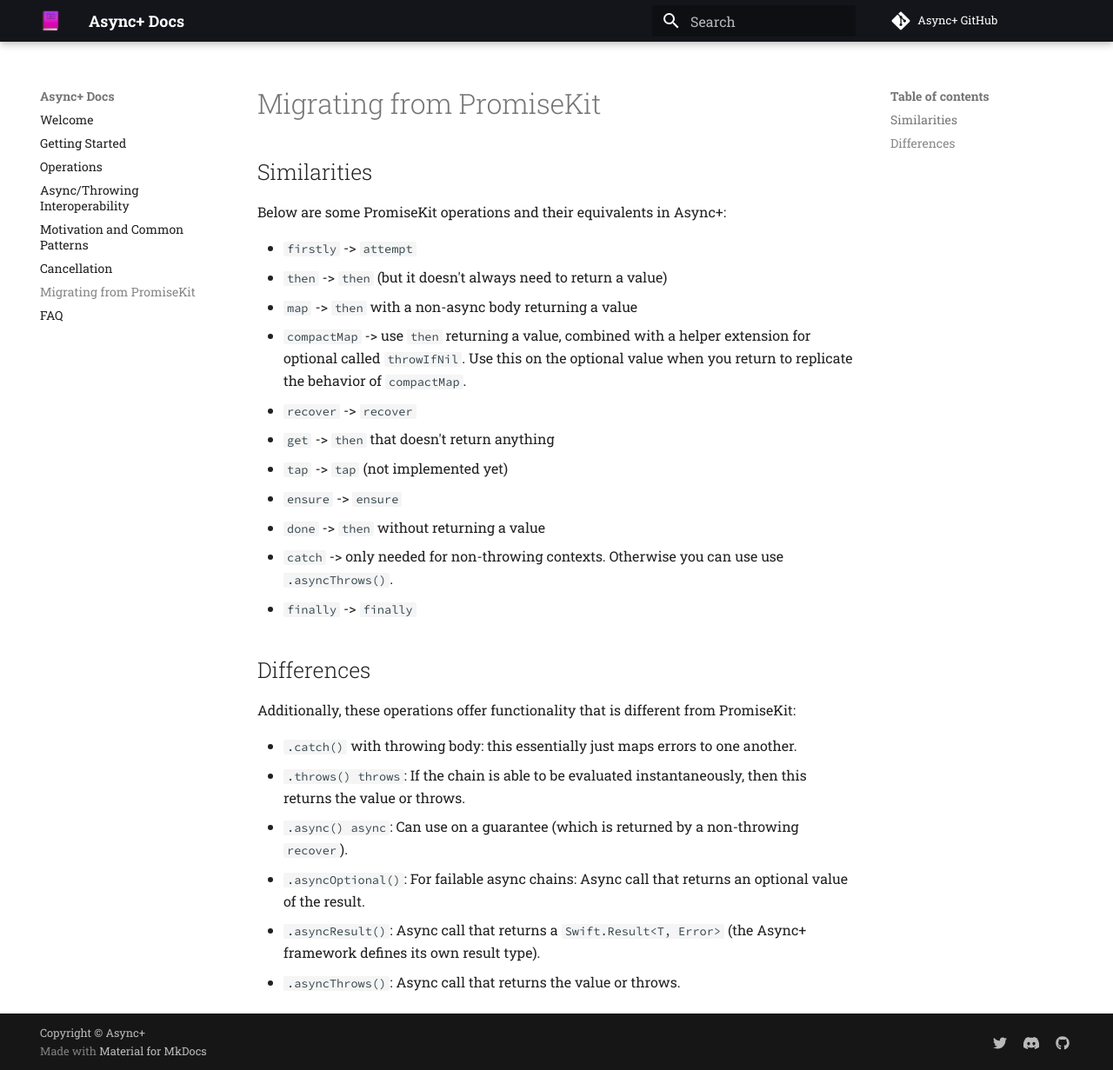
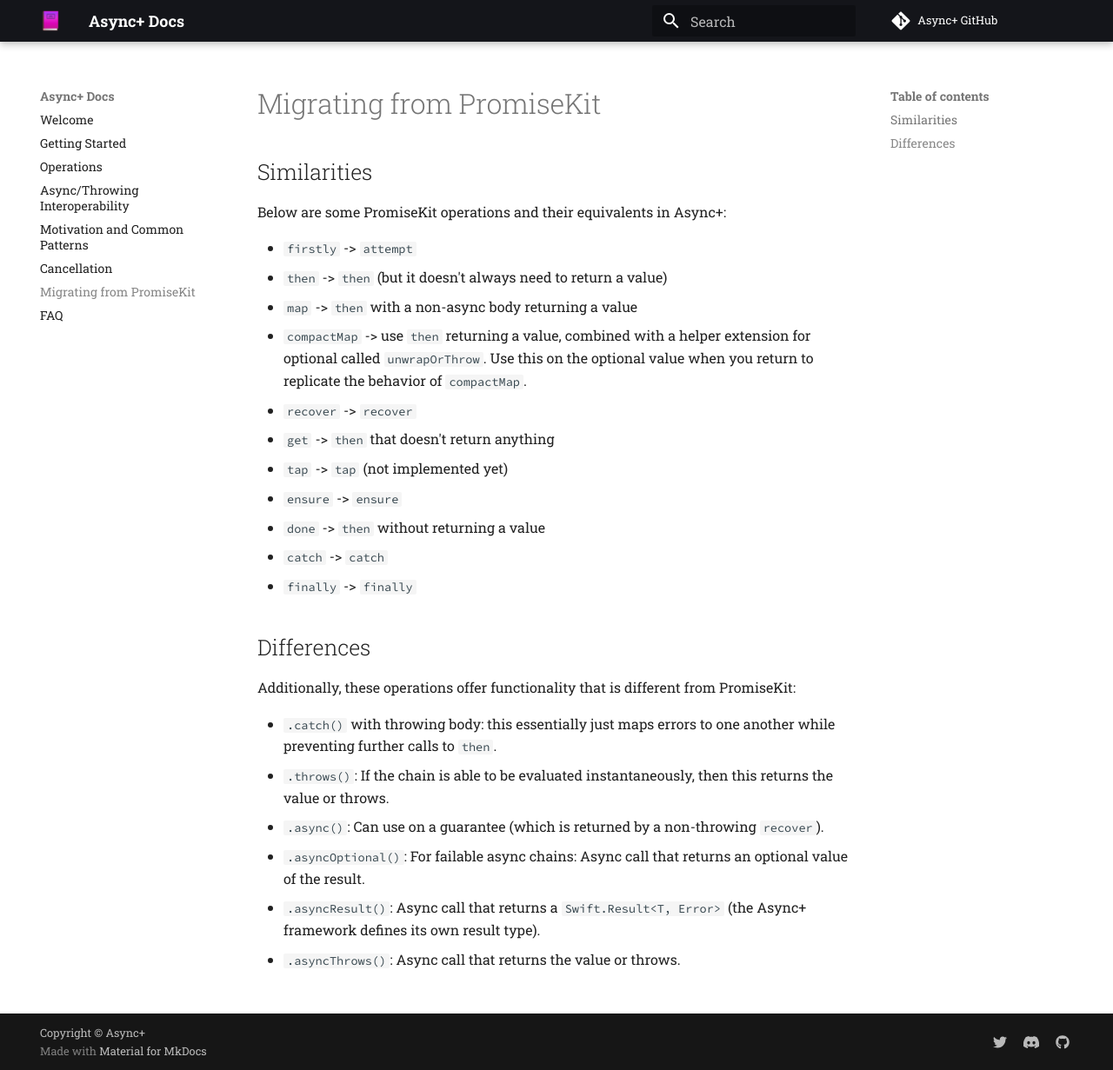
Before and after one commit to async-plus/docs, an MkDocs documentation site: the page built from docs/migrating-from-promisekit.md, in a window 1280 px wide and 1231 px high. Shown: the whole window at 87% size. Built offline with MkDocs 1.6.1 and Material for MkDocs 9.7.7, drawn with Linux system fonts in a browser that asks for light colours; comment, search, counter and statistics services are not loaded.

Commit message:
Update migrating-from-promisekit.md

```diff
--- a/docs/migrating-from-promisekit.md
+++ b/docs/migrating-from-promisekit.md
@@ -7,13 +7,13 @@
 * `firstly` -> `attempt`
 * `then` -> `then` (but it doesn't always need to return a value)
 * `map` -> `then` with a non-async body returning a value
-* `compactMap` -> use `then` returning a value, combined with a helper extension for optional called `throwIfNil`. Use this on the optional value when you return to replicate the behavior of `compactMap`.
+* `compactMap` -> use `then` returning a value, combined with a helper extension for optional called `unwrapOrThrow`. Use this on the optional value when you return to replicate the behavior of `compactMap`.
 * `recover` -> `recover`
 * `get` -> `then` that doesn't return anything
 * `tap` -> `tap` (not implemented yet)
 * `ensure` -> `ensure`
 * `done` -> `then` without returning a value
-* `catch` -> only needed for non-throwing contexts. Otherwise you can use use `.asyncThrows()`.
+* `catch` -> `catch`
 * `finally` -> `finally`
 
 
@@ -22,9 +22,9 @@
 
 Additionally, these operations offer functionality that is different from PromiseKit:
 
-* `.catch()` with throwing body: this essentially just maps errors to one another.
-* `.throws() throws`: If the chain is able to be evaluated instantaneously, then this returns the value or throws.
-* `.async() async`: Can use on a guarantee (which is returned by a non-throwing `recover`).
+* `.catch()` with throwing body: this essentially just maps errors to one another while preventing further calls to `then`.
+* `.throws()`: If the chain is able to be evaluated instantaneously, then this returns the value or throws.
+* `.async()`: Can use on a guarantee (which is returned by a non-throwing `recover`).
 * `.asyncOptional()`: For failable async chains: Async call that returns an optional value of the result.
 * `.asyncResult()`: Async call that returns a `Swift.Result<T, Error>` (the Async+ framework defines its own result type).
 * `.asyncThrows()`: Async call that returns the value or throws.
```
